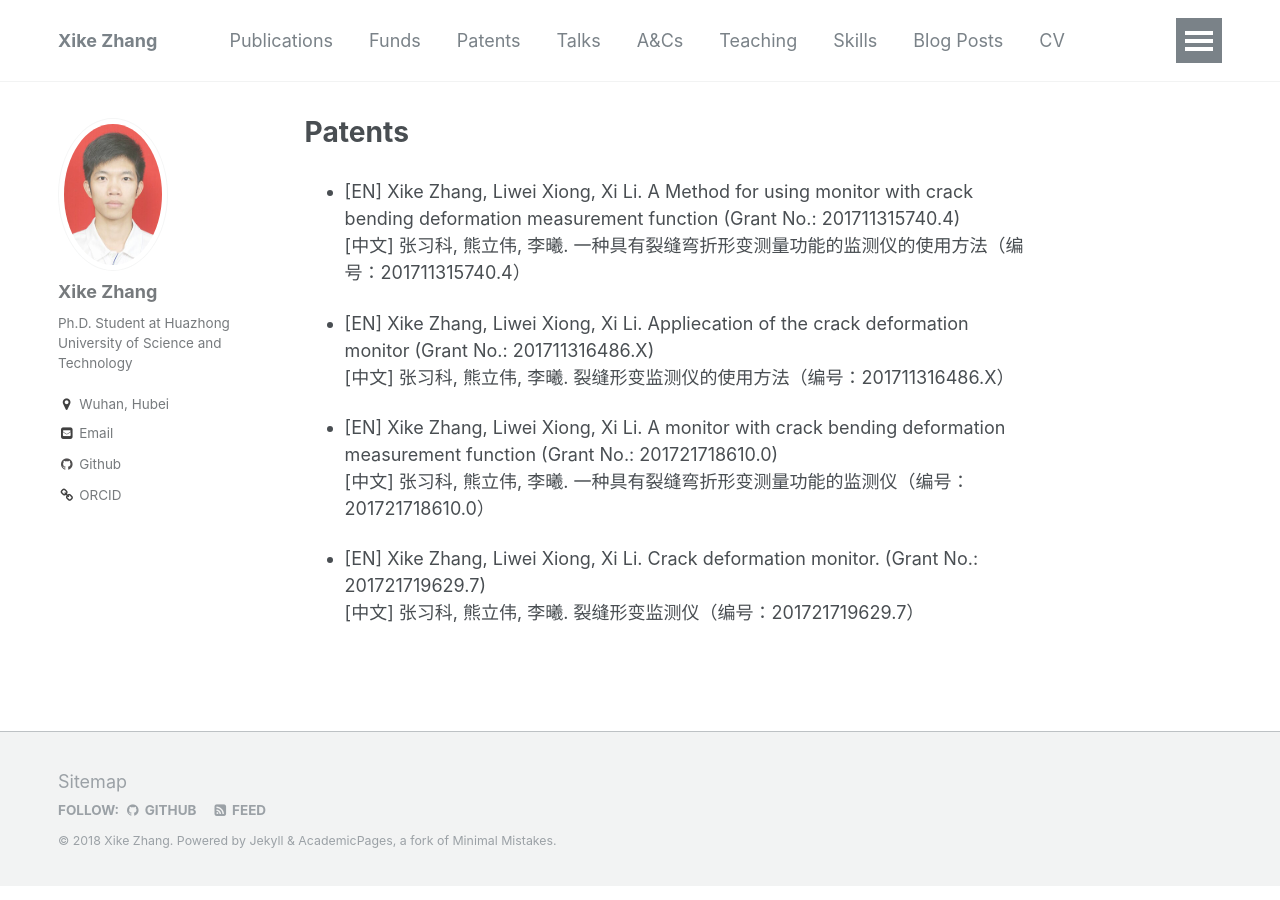
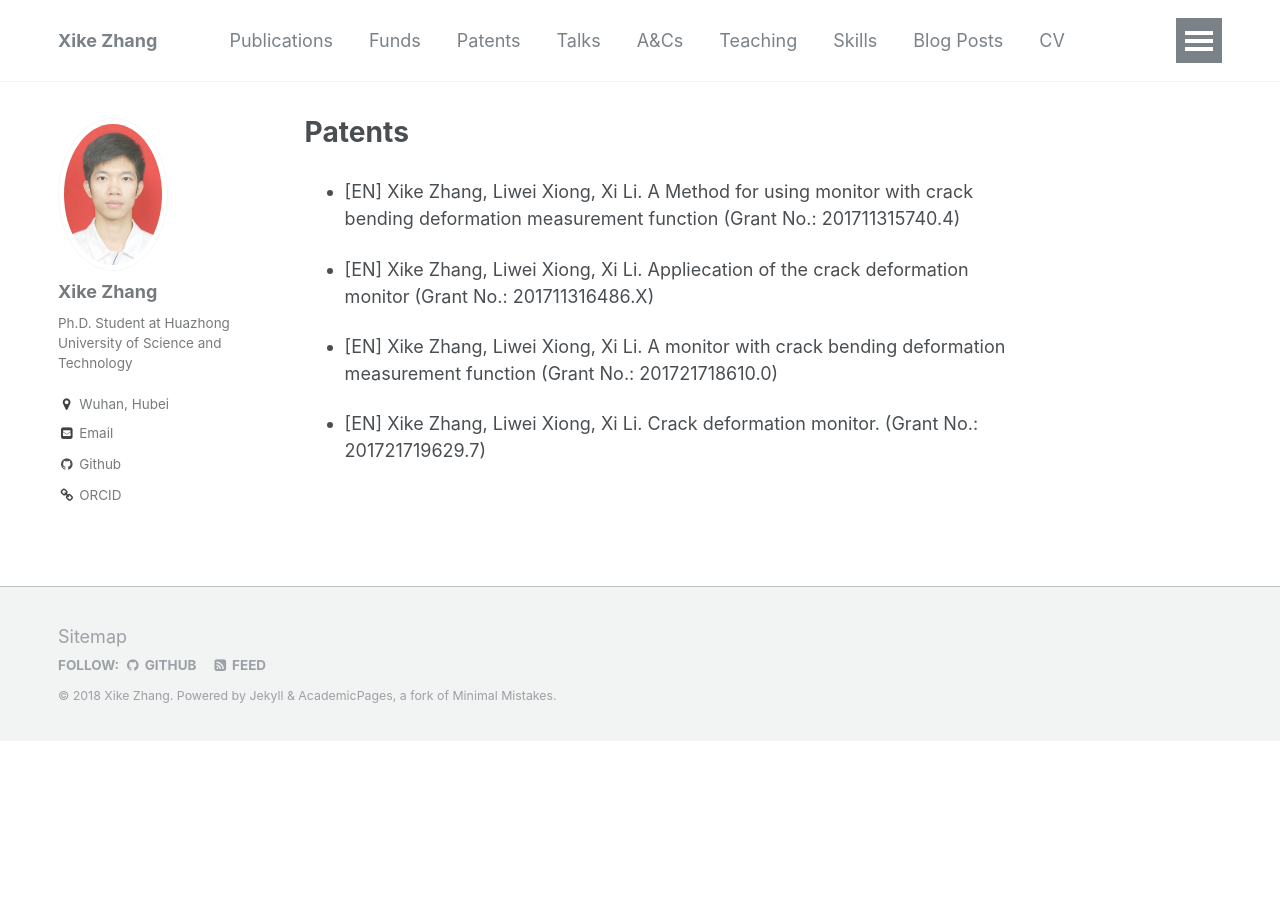
Before and after one commit to kokocheung/XikeZhang.github.io, a Jekyll site: the page built from _pages/patents.md, in a window 1280 px wide. Built offline with Jekyll 4.4.1, drawn with Linux system fonts in a browser that asks for light colours.

Commit message:
Update patents.md

```diff
--- a/_pages/patents.md
+++ b/_pages/patents.md
@@ -5,13 +5,13 @@ author_profile: true
 ---
 
 + [EN] Xike Zhang, Liwei Xiong, Xi Li. A Method for using monitor with crack bending deformation measurement function (Grant No.: 201711315740.4)<br>
-  [中文] 张习科, 熊立伟, 李曦. 一种具有裂缝弯折形变测量功能的监测仪的使用方法（编号：201711315740.4）
+  <!--[中文] 张习科, 熊立伟, 李曦. 一种具有裂缝弯折形变测量功能的监测仪的使用方法（编号：201711315740.4）-->
 
 + [EN] Xike Zhang, Liwei Xiong, Xi Li. Appliecation of the crack deformation monitor (Grant No.: 201711316486.X)<br>
-  [中文] 张习科, 熊立伟, 李曦. 裂缝形变监测仪的使用方法（编号：201711316486.X）
+  <!--[中文] 张习科, 熊立伟, 李曦. 裂缝形变监测仪的使用方法（编号：201711316486.X）-->
 
 + [EN] Xike Zhang, Liwei Xiong, Xi Li. A monitor with crack bending deformation measurement function (Grant No.: 201721718610.0)<br>
-  [中文] 张习科, 熊立伟, 李曦. 一种具有裂缝弯折形变测量功能的监测仪（编号：201721718610.0）
+  <!--[中文] 张习科, 熊立伟, 李曦. 一种具有裂缝弯折形变测量功能的监测仪（编号：201721718610.0）-->
 
 + [EN] Xike Zhang, Liwei Xiong, Xi Li. Crack deformation monitor. (Grant No.: 201721719629.7)<br>
-  [中文] 张习科, 熊立伟, 李曦. 裂缝形变监测仪（编号：201721719629.7）
+  <!--[中文] 张习科, 熊立伟, 李曦. 裂缝形变监测仪（编号：201721719629.7）-->
```
